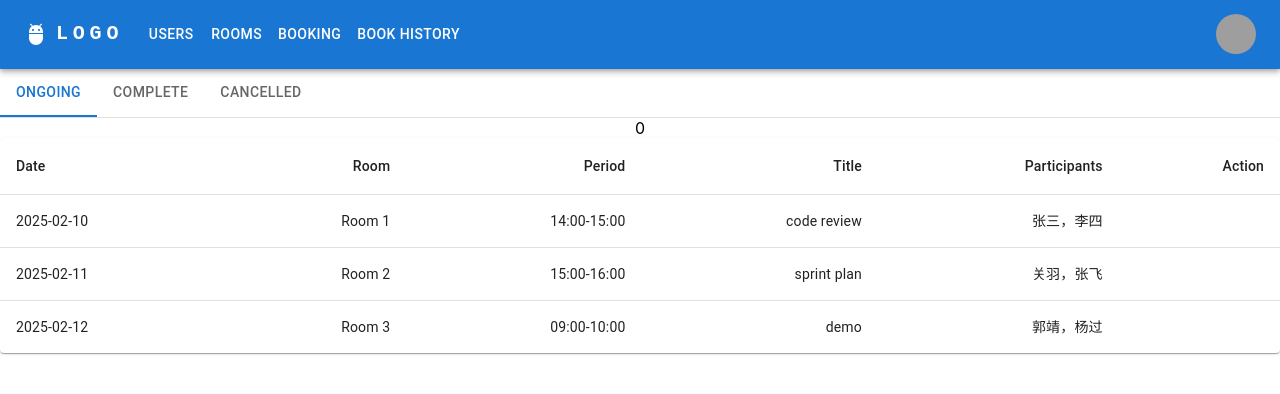
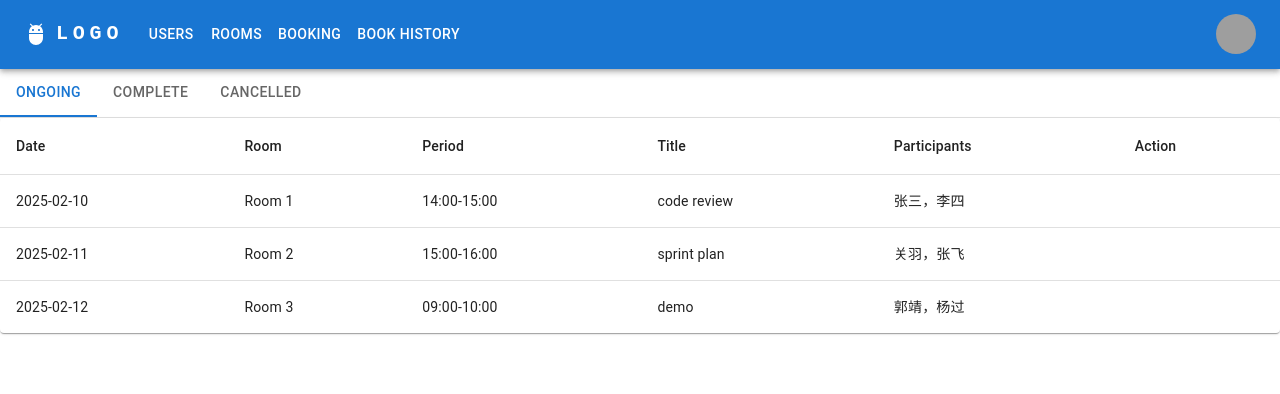
Before and after one commit to hexl84/MeetingRoom, a React (Create React App) app in the folder meeting-room/: page /booking-histories in a window 1280 px wide. Shown: the top 394 px of the page. Built offline with nearby package versions, Linux system fonts and the light colour scheme; grey boxes are pictures that could not be loaded.

Commit message:
Update pages

```diff
--- a/meeting-room/src/BookHistory.js
+++ b/meeting-room/src/BookHistory.js
@@ -4,6 +4,7 @@ import Tabs from '@mui/material/Tabs';
 import Tab from '@mui/material/Tab';
 import Box from '@mui/material/Box';
 import BookHistoryTable from './BookHistoryTable';
+import { useState } from 'react';
 
 function CustomTabPanel(props) {
   const { children, value, index, ...other } = props;
@@ -34,11 +35,54 @@ function a11yProps(index) {
   };
 }
 
+function createData(id, date, room, period, title, participants) {
+  return { id, date, room, period, title, participants};
+}
+
+const ongoingBookings = [
+  createData(1, '2025-02-10', 'Room 1', '14:00-15:00', 'code review', '张三，李四'),
+  createData(2, '2025-02-11', 'Room 2', '15:00-16:00', 'sprint plan', '关羽，张飞'),
+  createData(3, '2025-02-12', 'Room 3', '09:00-10:00', 'demo', '郭靖，杨过'),
+];
+
+const completeBookings = [
+  createData(4, '2025-02-5', 'Room 1', '14:00-15:00', 'test 1', '张三，李四'),
+  createData(5, '2025-02-6', 'Room 2', '15:00-16:00', 'test 2', '关羽，张飞'),
+  createData(6, '2025-02-7', 'Room 3', '9:00-10:00', 'test3', '郭靖，杨过'),
+];
+
+const cancelledBookings = [
+  createData(7, '2025-02-10', 'Room 1', '10:00-11:00', 'cancel 1', '张三，李四'),
+  createData(8, '2025-02-11', 'Room 2', '14:00-15:00', 'cancel 2', '关羽，张飞'),
+  createData(9, '2025-02-12', 'Room 3', '10:00-11:00', 'cancel 3', '郭靖，杨过'),
+];
+
 export default function BookingHistoriesTabs() {
-  const [value, setValue] = React.useState(0);
+  const [value, setValue] = useState(0);
+  const [histories, setHistories] = useState(ongoingBookings);
+
+  // const setDefaultHistories = () => {
+  //   setHistories(ongoingBookings);
+  // }
+  // setDefaultHistories();
 
   const handleChange = (event, newValue) => {
     setValue(newValue);
+
+    switch(newValue){
+      case 0:
+        setHistories(ongoingBookings);
+        break;
+      case 1:
+        setHistories(completeBookings);
+        break;
+      case 2:
+        setHistories(cancelledBookings);
+        break;
+      default:
+        setHistories(ongoingBookings);
+        break;
+    }
   };
 
   return (
@@ -50,8 +94,7 @@ export default function BookingHistoriesTabs() {
           <Tab label="Cancelled" {...a11yProps(2)} />
         </Tabs>
       </Box>
-      {value}
-      <BookHistoryTable tabIndex={value} />
+      <BookHistoryTable histories={histories} />
       {/* <CustomTabPanel value={value} index={0}>
         {value}
       </CustomTabPanel>
--- a/meeting-room/src/BookHistoryTable.js
+++ b/meeting-room/src/BookHistoryTable.js
@@ -6,46 +6,9 @@ import TableContainer from '@mui/material/TableContainer';
 import TableHead from '@mui/material/TableHead';
 import TableRow from '@mui/material/TableRow';
 import Paper from '@mui/material/Paper';
+import { useState } from 'react';
 
-function createData(id, date, room, period, title, participants) {
-  return { id, date, room, period, title, participants};
-}
-
-let rows=[];
-
-const OngoingBookings = [
-  createData(1, '2025-02-10', 'Room 1', '14:00-15:00', 'code review', '张三，李四'),
-  createData(2, '2025-02-11', 'Room 2', '15:00-16:00', 'sprint plan', '关羽，张飞'),
-  createData(3, '2025-02-12', 'Room 3', '09:00-10:00', 'demo', '郭靖，杨过'),
-];
-
-const completeBookings = [
-  createData(1, '2025-02-5', 'Room 1', '14:00-15:00', 'test 1', '张三，李四'),
-  createData(2, '2025-02-6', 'Room 2', '15:00-16:00', 'test 2', '关羽，张飞'),
-  createData(3, '2025-02-7', 'Room 3', '9:00-10:00', 'test3', '郭靖，杨过'),
-];
-
-const cancelledBookings = [
-  createData(1, '2025-02-10', 'Room 1', '10:00-11:00', 'cancel 1', '张三，李四'),
-  createData(2, '2025-02-11', 'Room 2', '14:00-15:00', 'cancel 2', '关羽，张飞'),
-  createData(3, '2025-02-12', 'Room 3', '10:00-11:00', 'cancel 3', '郭靖，杨过'),
-];
-
-export default function BookHistoryTable(tabIndex) {
-  switch(tabIndex){
-    case 0:
-      rows = [...OngoingBookings];
-      break;
-    case 1:
-      rows = [...completeBookings];
-      break;
-    case 2:
-      rows = [...cancelledBookings];
-      break;
-    default:
-      rows = [...OngoingBookings];
-      break;
-  }
+export default function BookHistoryTable({histories}) {
 
   return (
     <div>
@@ -53,28 +16,28 @@ export default function BookHistoryTable(tabIndex) {
         <Table sx={{ minWidth: 650 }} aria-label="simple table">
           <TableHead>
             <TableRow>
-              <TableCell>Date</TableCell>
-              <TableCell align="right">Room</TableCell>
-              <TableCell align="right">Period</TableCell>
-              <TableCell align="right">Title</TableCell>
-              <TableCell align="right">Participants</TableCell>
-              <TableCell align="right">Action</TableCell>
+              <TableCell align="left">Date</TableCell>
+              <TableCell align="left">Room</TableCell>
+              <TableCell align="left">Period</TableCell>
+              <TableCell align="left">Title</TableCell>
+              <TableCell align="left">Participants</TableCell>
+              <TableCell align="left">Action</TableCell>
             </TableRow>
           </TableHead>
           <TableBody>
-            {rows.map((row) => (
+            {(Array.isArray(histories) ?histories: []).map((history) => (
               <TableRow
-                key={row.id}
+                key={history.id}
                 sx={{ '&:last-child td, &:last-child th': { border: 0 } }}
               >
                 <TableCell component="th" scope="row">
-                  {row.date}
+                  {history.date}
                 </TableCell>
-                <TableCell align="right">{row.room}</TableCell>
-                <TableCell align="right">{row.period}</TableCell>
-                <TableCell align="right">{row.title}</TableCell>
-                <TableCell align="right">{row.participants}</TableCell>
-                <TableCell align="right"></TableCell>
+                <TableCell align="left">{history.room}</TableCell>
+                <TableCell align="left">{history.period}</TableCell>
+                <TableCell align="left">{history.title}</TableCell>
+                <TableCell align="left">{history.participants}</TableCell>
+                <TableCell align="left"></TableCell>
               </TableRow>
             ))}
           </TableBody>
--- a/meeting-room/src/Rooms.js
+++ b/meeting-room/src/Rooms.js
@@ -7,8 +7,8 @@ import TableHead from '@mui/material/TableHead';
 import TableRow from '@mui/material/TableRow';
 import Paper from '@mui/material/Paper';
 
-function createData(id, name, usersCount, status, type, period, comment) {
-  return { id, name, usersCount, status, type, period, comment };
+function createData(id, name, capacity, status, type, period, comment) {
+  return { id, name, capacity, status, type, period, comment };
 }
 
 const rows = [
@@ -26,12 +26,12 @@ export default function RoomsTable() {
         <Table sx={{ minWidth: 650 }} aria-label="simple table">
           <TableHead>
             <TableRow>
-              <TableCell>Name</TableCell>
-              <TableCell align="right">Users count</TableCell>
-              <TableCell align="right">Status</TableCell>
-              <TableCell align="right">Type</TableCell>
-              <TableCell align="right">Period</TableCell>
-              <TableCell align="right">Comment</TableCell>
+              <TableCell align="left">Name</TableCell>
+              <TableCell align="left">Room Capacity</TableCell>
+              <TableCell align="left">Status</TableCell>
+              <TableCell align="left">Type</TableCell>
+              <TableCell align="left">Period</TableCell>
+              <TableCell align="left">Comment</TableCell>
             </TableRow>
           </TableHead>
           <TableBody>
@@ -43,12 +43,12 @@ export default function RoomsTable() {
                 <TableCell component="th" scope="row">
                   {row.name}
                 </TableCell>
-                <TableCell align="right">{row.usersCount}</TableCell>
-                <TableCell align="right">{row.status}</TableCell>
-                <TableCell align="right">{row.type}</TableCell>
-                <TableCell align="right">{row.period}</TableCell>
-                <TableCell align="right">{row.comment}</TableCell>
-                <TableCell align="right"></TableCell>
+                <TableCell align="left">{row.capacity}</TableCell>
+                <TableCell align="left">{row.status}</TableCell>
+                <TableCell align="left">{row.type}</TableCell>
+                <TableCell align="left">{row.period}</TableCell>
+                <TableCell align="left">{row.comment}</TableCell>
+                <TableCell align="left"></TableCell>
               </TableRow>
             ))}
           </TableBody>
--- a/meeting-room/src/Users.js
+++ b/meeting-room/src/Users.js
@@ -28,11 +28,11 @@ export default function UsersTable() {
         <Table sx={{ minWidth: 650 }} aria-label="simple table">
           <TableHead>
             <TableRow>
-              <TableCell>Name</TableCell>
-              <TableCell align="right">Email</TableCell>
-              <TableCell align="right">Phone</TableCell>
-              <TableCell align="right">Role</TableCell>
-              <TableCell align="right">Action</TableCell>
+              <TableCell align="left">Name</TableCell>
+              <TableCell align="left">Email</TableCell>
+              <TableCell align="left">Phone</TableCell>
+              <TableCell align="left">Role</TableCell>
+              <TableCell align="left">Action</TableCell>
             </TableRow>
           </TableHead>
           <TableBody>
@@ -44,10 +44,10 @@ export default function UsersTable() {
                 <TableCell component="th" scope="row">
                   {row.name}
                 </TableCell>
-                <TableCell align="right">{row.email}</TableCell>
-                <TableCell align="right">{row.phone}</TableCell>
-                <TableCell align="right">{row.roleName}</TableCell>
-                <TableCell align="right"></TableCell>
+                <TableCell align="left">{row.email}</TableCell>
+                <TableCell align="left">{row.phone}</TableCell>
+                <TableCell align="left">{row.roleName}</TableCell>
+                <TableCell align="left"></TableCell>
               </TableRow>
             ))}
           </TableBody>
```
